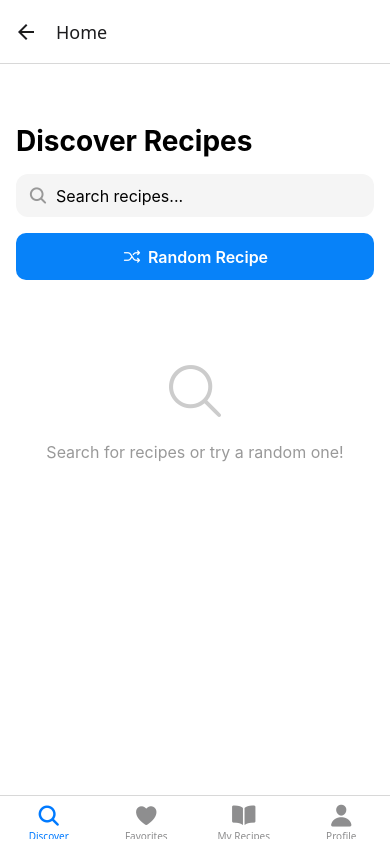
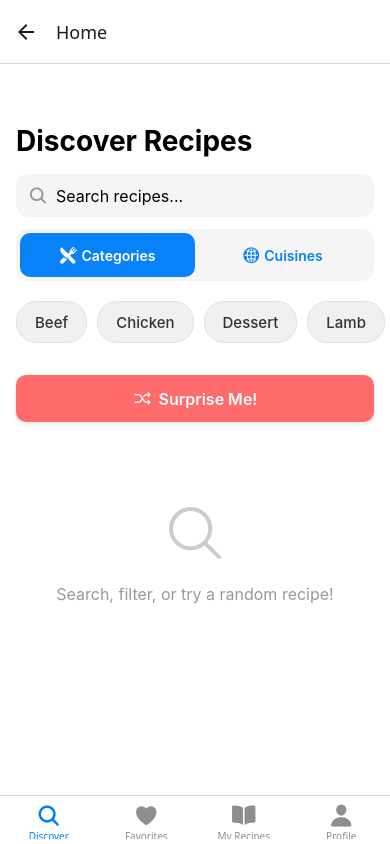
Before and after one commit to lraivisto/foodcodex-app, a React Native app: screen /Home in a window 390 px wide. Built offline with nearby package versions, Linux system fonts and the light colour scheme.

Commit message:
discover page rework

```diff
--- a/screens/DiscoverScreen.js
+++ b/screens/DiscoverScreen.js
@@ -2,16 +2,31 @@ import React, { useState, useEffect } from 'react';
 import { View, Text, StyleSheet, TextInput, TouchableOpacity, ScrollView, Image, FlatList, ActivityIndicator } from 'react-native';
 import { Ionicons } from '@expo/vector-icons';
 import { useNavigation } from '@react-navigation/native';
-import { searchMealsByName, getRandomMeal } from '../utils/api';
+import { searchMealsByName, getRandomMeal, filterByCategory, filterByArea } from '../utils/api';
+
+const CATEGORIES = [
+  'Beef', 'Chicken', 'Dessert', 'Lamb', 'Pasta', 'Pork', 'Seafood', 'Vegetarian', 'Vegan', 'Breakfast', 'Starter', 'Side'
+];
+
+const AREAS = [
+  'American', 'British', 'Canadian', 'Chinese', 'French', 'Greek', 'Indian', 'Italian', 'Japanese', 'Mexican', 'Spanish', 'Thai'
+];
 
 const DiscoverScreen = () => {
   const navigation = useNavigation();
   const [searchQuery, setSearchQuery] = useState('');
   const [meals, setMeals] = useState([]);
   const [loading, setLoading] = useState(false);
+  const [selectedCategory, setSelectedCategory] = useState(null);
+  const [selectedArea, setSelectedArea] = useState(null);
+  const [filterMode, setFilterMode] = useState('category'); // 'category' or 'area'
 
   const handleSearch = async () => {
     if (!searchQuery.trim()) return;
+
+    // clear filters when searching
+    setSelectedCategory(null);
+    setSelectedArea(null);
 
     setLoading(true);
     const results = await searchMealsByName(searchQuery);
@@ -20,12 +35,62 @@ const DiscoverScreen = () => {
   };
 
   const handleRandomMeal = async () => {
+    // clear filters when getting random
+    setSelectedCategory(null);
+    setSelectedArea(null);
+    setSearchQuery('');
+
     setLoading(true);
     const randomMeal = await getRandomMeal();
     if (randomMeal) {
       setMeals([randomMeal]);
     }
     setLoading(false);
+  };
+
+  const handleCategoryFilter = async (category) => {
+    // clear search and area filter
+    setSearchQuery('');
+    setSelectedArea(null);
+
+    if (selectedCategory === category) {
+      // deselect if clicking the same category
+      setSelectedCategory(null);
+      setMeals([]);
+      return;
+    }
+
+    setSelectedCategory(category);
+    setLoading(true);
+    const results = await filterByCategory(category);
+    setMeals(results);
+    setLoading(false);
+  };
+
+  const handleAreaFilter = async (area) => {
+    // clear search and category filter
+    setSearchQuery('');
+    setSelectedCategory(null);
+
+    if (selectedArea === area) {
+      // deselect if clicking the same area
+      setSelectedArea(null);
+      setMeals([]);
+      return;
+    }
+
+    setSelectedArea(area);
+    setLoading(true);
+    const results = await filterByArea(area);
+    setMeals(results);
+    setLoading(false);
+  };
+
+  const clearFilters = () => {
+    setSelectedCategory(null);
+    setSelectedArea(null);
+    setSearchQuery('');
+    setMeals([]);
   };
 
   const renderMealCard = ({ item }) => (
@@ -70,14 +135,111 @@ const DiscoverScreen = () => {
         )}
       </View>
 
+      {/* Filter Mode Toggle */}
+      <View style={styles.filterModeContainer}>
+        <TouchableOpacity
+          style={[styles.filterModeButton, filterMode === 'category' && styles.filterModeButtonActive]}
+          onPress={() => setFilterMode('category')}
+        >
+          <Ionicons
+            name="restaurant"
+            size={18}
+            color={filterMode === 'category' ? '#fff' : '#0782F9'}
+            style={{ marginRight: 4 }}
+          />
+          <Text style={[styles.filterModeText, filterMode === 'category' && styles.filterModeTextActive]}>
+            Categories
+          </Text>
+        </TouchableOpacity>
+        <TouchableOpacity
+          style={[styles.filterModeButton, filterMode === 'area' && styles.filterModeButtonActive]}
+          onPress={() => setFilterMode('area')}
+        >
+          <Ionicons
+            name="globe"
+            size={18}
+            color={filterMode === 'area' ? '#fff' : '#0782F9'}
+            style={{ marginRight: 4 }}
+          />
+          <Text style={[styles.filterModeText, filterMode === 'area' && styles.filterModeTextActive]}>
+            Cuisines
+          </Text>
+        </TouchableOpacity>
+      </View>
+
+      {/* Filter Chips */}
+      <View style={styles.filterChipsWrapper}>
+        <ScrollView
+          horizontal
+          showsHorizontalScrollIndicator={false}
+          contentContainerStyle={styles.filterChipsContent}
+        >
+          {filterMode === 'category' ? (
+            CATEGORIES.map((category) => (
+              <TouchableOpacity
+                key={category}
+                style={[
+                  styles.filterChip,
+                  selectedCategory === category && styles.filterChipActive
+                ]}
+                onPress={() => handleCategoryFilter(category)}
+              >
+                <Text style={[
+                  styles.filterChipText,
+                  selectedCategory === category && styles.filterChipTextActive
+                ]}>
+                  {category}
+                </Text>
+              </TouchableOpacity>
+            ))
+          ) : (
+            AREAS.map((area) => (
+              <TouchableOpacity
+                key={area}
+                style={[
+                  styles.filterChip,
+                  selectedArea === area && styles.filterChipActive
+                ]}
+                onPress={() => handleAreaFilter(area)}
+              >
+                <Text style={[
+                  styles.filterChipText,
+                  selectedArea === area && styles.filterChipTextActive
+                ]}>
+                  {area}
+                </Text>
+              </TouchableOpacity>
+            ))
+          )}
+        </ScrollView>
+      </View>
+
+      {/* Active Filter & Clear Button */}
+      {(selectedCategory || selectedArea) && (
+        <View style={styles.activeFilterContainer}>
+          <View style={styles.activeFilterBadge}>
+            <Ionicons name="funnel" size={14} color="#0782F9" style={{ marginRight: 4 }} />
+            <Text style={styles.activeFilterText}>
+              {selectedCategory || selectedArea}
+            </Text>
+          </View>
+          <TouchableOpacity onPress={clearFilters} style={styles.clearButton}>
+            <Text style={styles.clearButtonText}>Clear</Text>
+          </TouchableOpacity>
+        </View>
+      )}
+
       {/* Random Recipe Button */}
       <TouchableOpacity
-        style={styles.randomButton}
+        style={[
+          styles.randomButton,
+          !(selectedCategory || selectedArea) && styles.randomButtonNoFilter
+        ]}
         onPress={handleRandomMeal}
         disabled={loading}
       >
         <Ionicons name="shuffle" size={20} color="#fff" style={{ marginRight: 6 }} />
-        <Text style={styles.randomButtonText}>Random Recipe</Text>
+        <Text style={styles.randomButtonText}>Surprise Me!</Text>
       </TouchableOpacity>
 
       {/* Results Count */}
@@ -104,7 +266,11 @@ const DiscoverScreen = () => {
           ListEmptyComponent={
             <View style={styles.emptyContainer}>
               <Ionicons name="search-outline" size={64} color="#ccc" />
-              <Text style={styles.emptyText}>Search for recipes or try a random one!</Text>
+              <Text style={styles.emptyText}>
+                {selectedCategory || selectedArea
+                  ? 'No recipes found for this filter'
+                  : 'Search, filter, or try a random recipe!'}
+              </Text>
             </View>
           }
         />
@@ -135,7 +301,7 @@ const styles = StyleSheet.create({
     flexDirection: 'row',
     alignItems: 'center',
     marginHorizontal: 16,
-    marginBottom: 16,
+    marginBottom: 12,
     paddingHorizontal: 12,
     paddingVertical: 10,
     backgroundColor: '#f5f5f5',
@@ -149,15 +315,115 @@ const styles = StyleSheet.create({
     fontSize: 16,
     color: '#000',
   },
+  filterModeContainer: {
+    flexDirection: 'row',
+    marginHorizontal: 16,
+    marginBottom: 12,
+    backgroundColor: '#f5f5f5',
+    borderRadius: 12,
+    padding: 4,
+  },
+  filterModeButton: {
+    flex: 1,
+    flexDirection: 'row',
+    alignItems: 'center',
+    justifyContent: 'center',
+    paddingVertical: 12,
+    borderRadius: 10,
+  },
+  filterModeButtonActive: {
+    backgroundColor: '#0782F9',
+  },
+  filterModeText: {
+    fontSize: 14,
+    fontWeight: '600',
+    color: '#0782F9',
+  },
+  filterModeTextActive: {
+    color: '#fff',
+  },
+  filterChipsWrapper: {
+    height: 58,
+    marginBottom: 0,
+  },
+  filterChipsContent: {
+    paddingHorizontal: 16,
+    paddingVertical: 8,
+    alignItems: 'center',
+  },
+  filterChip: {
+    paddingHorizontal: 18,
+    paddingVertical: 10,
+    borderRadius: 20,
+    backgroundColor: '#f0f0f0',
+    marginRight: 10,
+    borderWidth: 1.5,
+    borderColor: '#e0e0e0',
+    height: 42,
+    justifyContent: 'center',
+    alignItems: 'center',
+  },
+  filterChipActive: {
+    backgroundColor: '#0782F9',
+    borderColor: '#0782F9',
+  },
+  filterChipText: {
+    fontSize: 15,
+    fontWeight: '500',
+    color: '#333',
+  },
+  filterChipTextActive: {
+    color: '#fff',
+    fontWeight: '600',
+  },
+  activeFilterContainer: {
+    flexDirection: 'row',
+    alignItems: 'center',
+    justifyContent: 'space-between',
+    marginHorizontal: 16,
+    marginTop: 8,
+    marginBottom: 12,
+    paddingHorizontal: 14,
+    paddingVertical: 10,
+    backgroundColor: '#E3F2FD',
+    borderRadius: 10,
+  },
+  activeFilterBadge: {
+    flexDirection: 'row',
+    alignItems: 'center',
+  },
+  activeFilterText: {
+    fontSize: 14,
+    fontWeight: '600',
+    color: '#0782F9',
+  },
+  clearButton: {
+    paddingHorizontal: 12,
+    paddingVertical: 4,
+  },
+  clearButtonText: {
+    fontSize: 13,
+    fontWeight: '600',
+    color: '#0782F9',
+  },
   randomButton: {
     flexDirection: 'row',
     alignItems: 'center',
     justifyContent: 'center',
-    backgroundColor: '#0782F9',
+    backgroundColor: '#FF6B6B',
     marginHorizontal: 16,
+    marginTop: 12,
     marginBottom: 16,
     paddingVertical: 12,
     borderRadius: 10,
+    elevation: 2,
+    shadowColor: '#000',
+    shadowOffset: { width: 0, height: 2 },
+    shadowOpacity: 0.1,
+    shadowRadius: 4,
+  },
+  randomButtonNoFilter: {
+    marginTop: 24,
   },
   randomButtonText: {
     color: '#fff',
@@ -169,6 +435,7 @@ const styles = StyleSheet.create({
     marginBottom: 12,
     fontSize: 14,
     color: '#666',
+    fontWeight: '500',
   },
   loadingContainer: {
     flex: 1,
@@ -192,6 +459,7 @@ const styles = StyleSheet.create({
     fontSize: 16,
     color: '#999',
     textAlign: 'center',
+    paddingHorizontal: 32,
   },
   mealList: {
     paddingHorizontal: 16,
```
